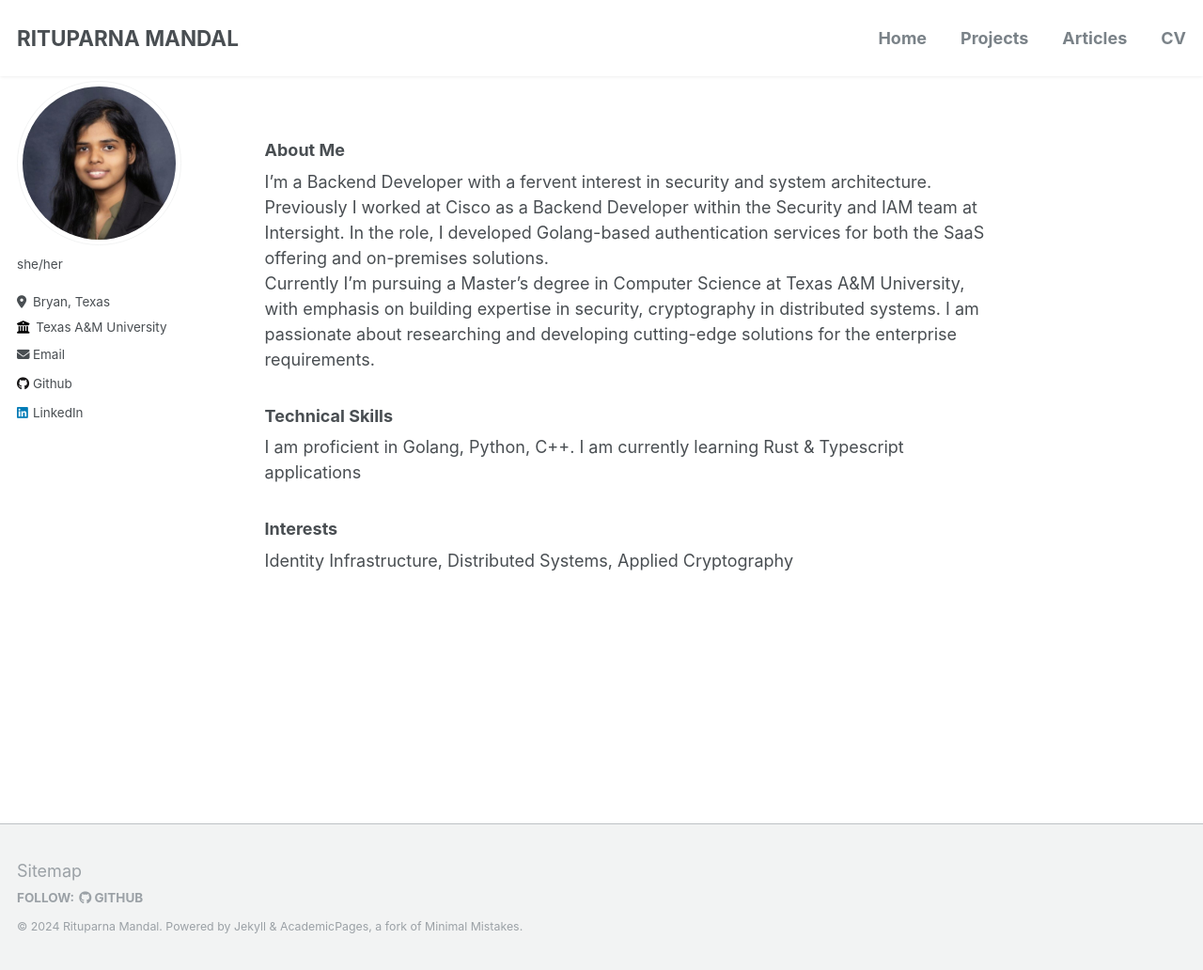
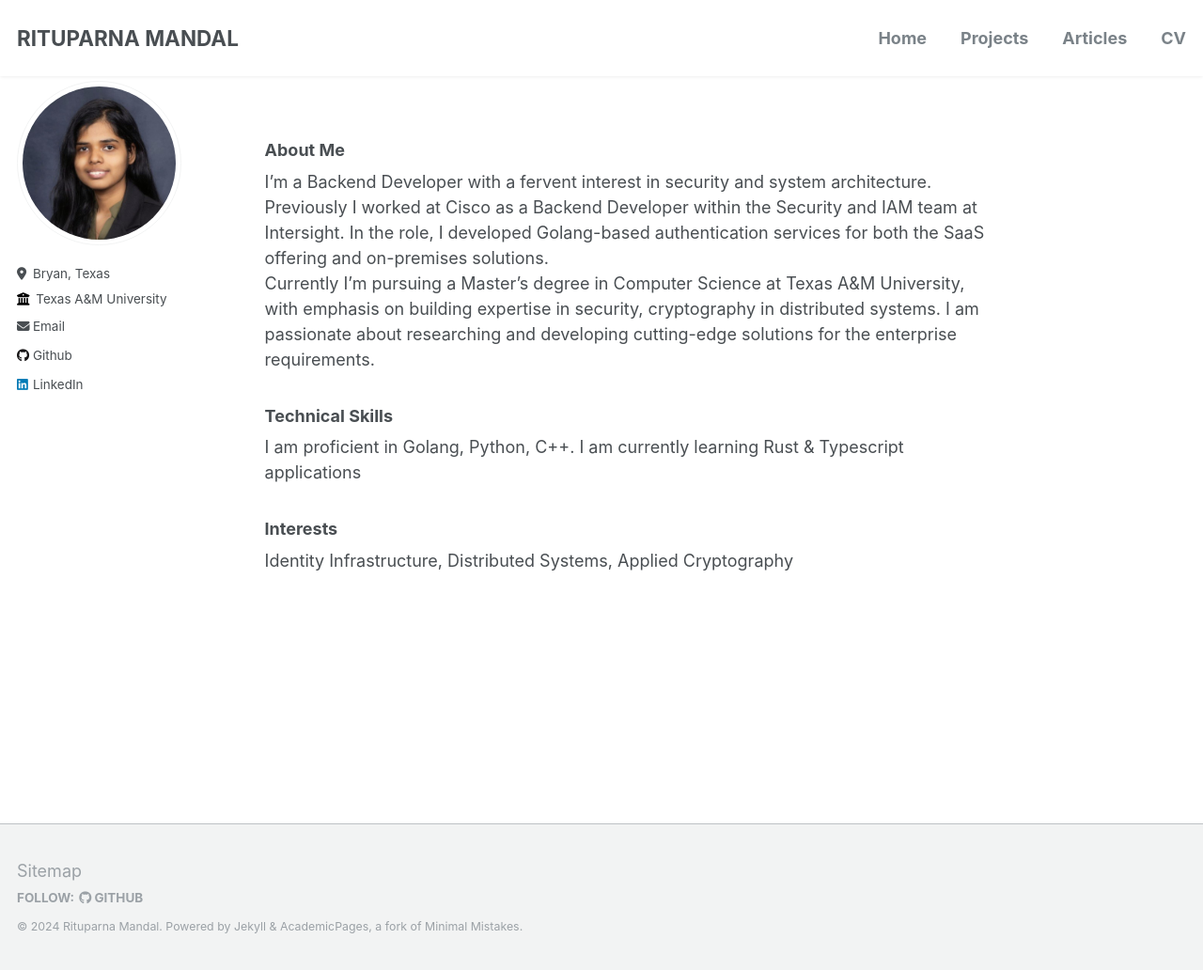
Before and after one commit to m-rit/m-rit.github.io, a Jekyll site: the page built from _pages/about.md, in a window 1280 px wide and 1032 px high. Shown: the whole window at 94% size. Built offline with Jekyll 4.4.1, drawn with Linux system fonts in a browser that asks for light colours.

Commit message:
Update _config.yml

```diff
--- a/_config.yml
+++ b/_config.yml
@@ -22,7 +22,7 @@ repository               : "m-rit/m-rit.github.io"
 author:
   # Biographic information
   avatar           : "linkedinpic.jpg"
-  pronouns         : "she/her"
+  pronouns         : ""
   bio              : ""
   location         : "Bryan, Texas"
   employer         : "Texas A&M University"
```
